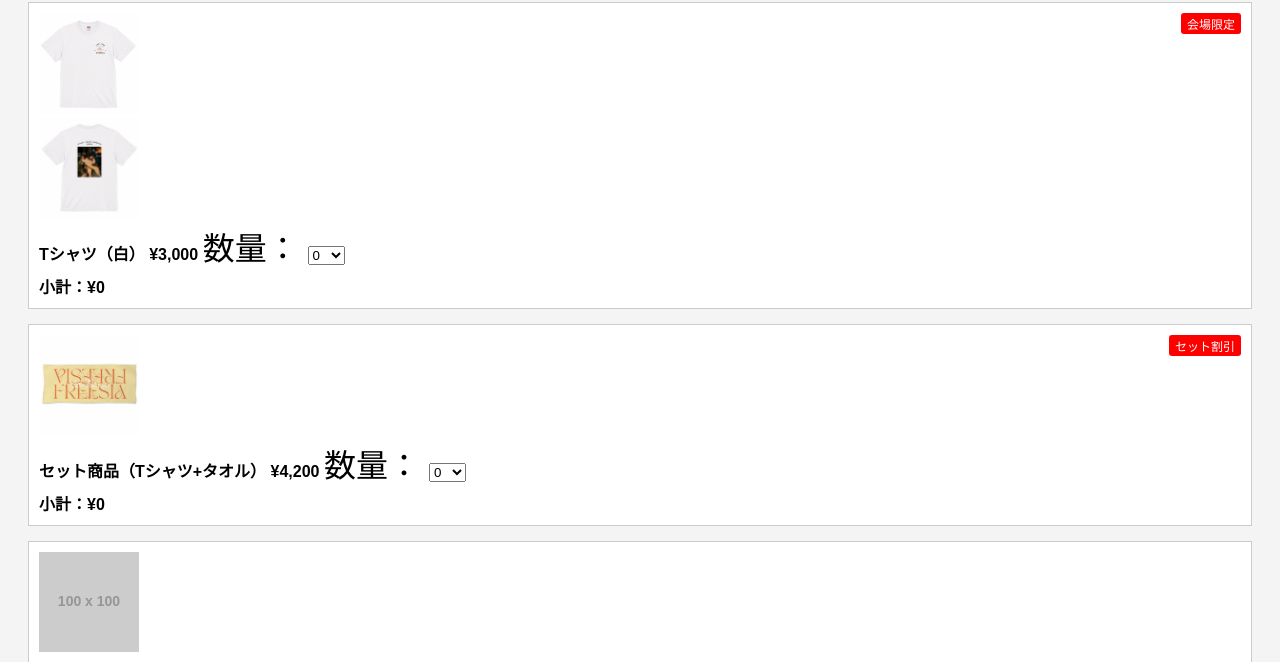
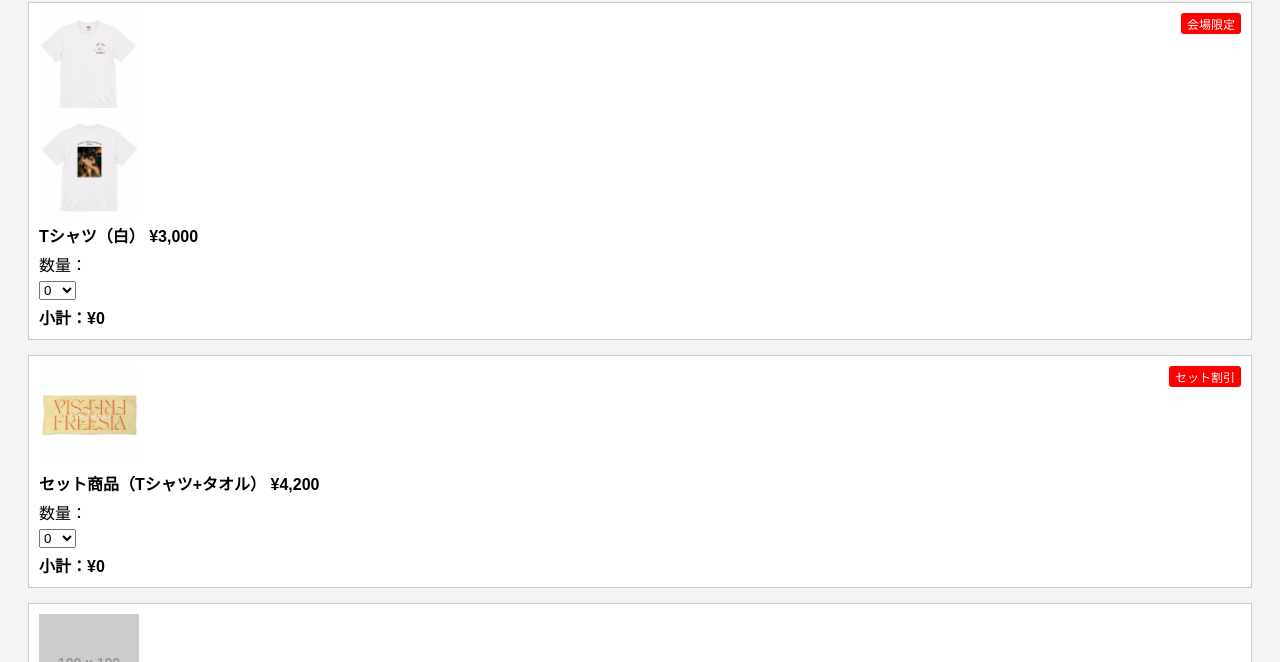
Before and after one commit to tatnkkk/FREESIA_goods_form, a plain HTML site: page index.html in a window 1280 px wide. Shown: the part 115-777 px from the top of the page. Drawn offline with Linux system fonts and the light colour scheme; placeholder pictures from the web are drawn by us.

Commit message:
Update index.html

```diff
--- a/index.html
+++ b/index.html
@@ -8,7 +8,7 @@
     body { font-family: sans-serif; padding: 20px; background: #f4f4f4; }
     .product { border: 1px solid #ccc; padding: 10px; margin: 15px 0; background: white; position: relative; }
     .product img { max-width: 100px; display: block; margin-bottom: 5px; }
-    label, select   select {font-size: 2em; /* 数字や文字が大きく表示されます */}, input { display: block; margin: 5px 0; }
+    label, select, input { display: block; margin: 5px 0; }
     .subtotal { font-weight: bold; margin-top: 5px; }
     .total { font-size: 20px; margin-top: 20px; }
     .confirm { margin-top: 20px; padding: 15px; background: #e6ffe6; border: 1px solid #a4d4a4; }
```
